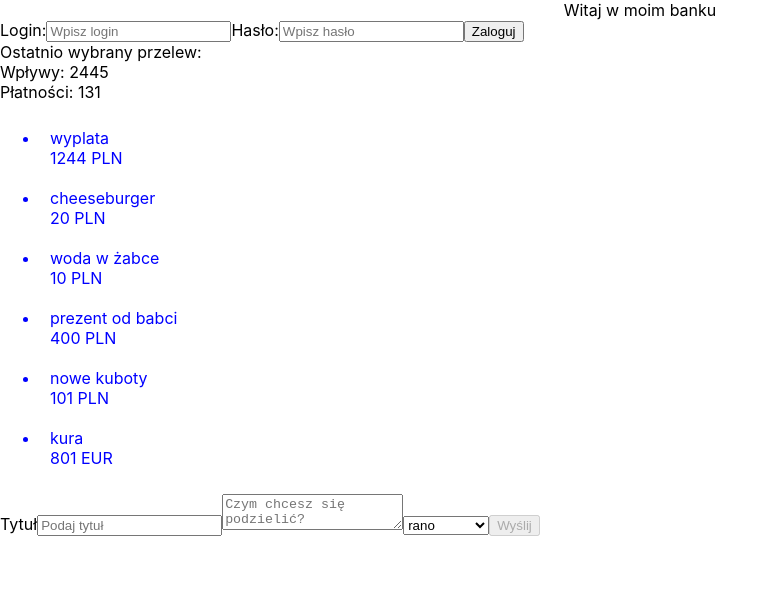
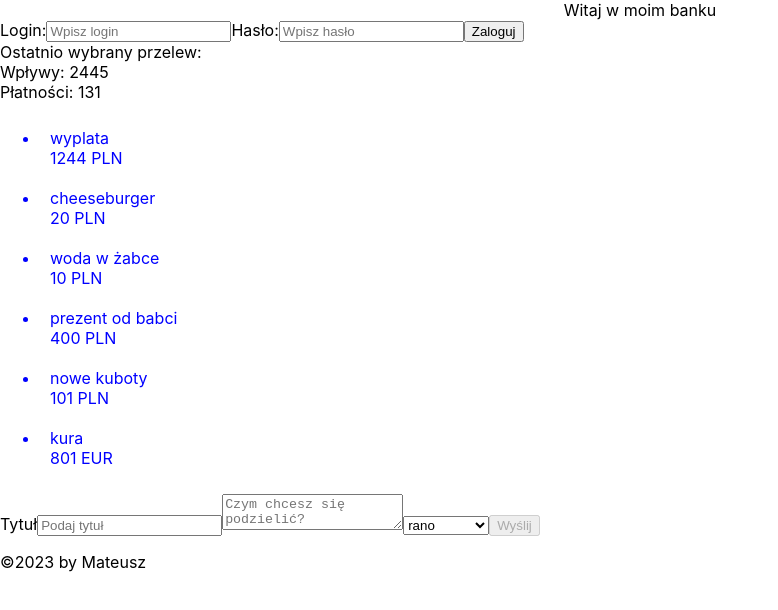
Before and after one commit to matwjablonski/rossmann-react-2, a React (Create React App) app in the folder apps/bank-app-final/: page / in a window 1280 px wide. Shown: the top 610 px of the page, without its empty margins (0-778 px from the left). Built offline with nearby package versions, Linux system fonts and the light colour scheme.

Commit message:
memo + useEffect

```diff
--- a/apps/bank-app-final/src/App.tsx
+++ b/apps/bank-app-final/src/App.tsx
@@ -1,5 +1,6 @@
 import React, { useState } from 'react';
 import ContactForm from './components/ContactForm/ContactForm';
+import Footer from './components/Footer/Footer';
 import Header from './components/Header/Header';
 import LoginForm from './components/LoginForm/LoginForm';
 import Transfers from './components/Transfers/Transfers';
@@ -24,6 +25,7 @@ function App() {
       {!isAuthenticated && <LoginForm loginAction={handleLogin} />}
       <Transfers transfers={data.transfers}/>
       <ContactForm />
+      <Footer />
     </main>
   );
 }
--- a/apps/bank-app-final/src/components/AccountSummary/AccountSummary.tsx
+++ b/apps/bank-app-final/src/components/AccountSummary/AccountSummary.tsx
@@ -1,5 +1,6 @@
 import { FC, useEffect } from 'react';
 import { Transfer } from '../../data';
+import { prepareWindowTitle } from '../../utils/prepareWindowTitle';
 
 interface AccountSummaryProps {
   incomeInTotal: number;
@@ -12,6 +13,12 @@ const AccountSummary: FC<AccountSummaryProps> = ({
   outcomeInTotal,
   currentTransfer,
 }) => {
+
+  useEffect(() => {
+    document.title = prepareWindowTitle(currentTransfer?.name || '');
+  }, [
+    currentTransfer?.name
+  ])
 
   return (
     <div>
--- a/apps/bank-app-final/src/components/ContactForm/ContactForm.tsx
+++ b/apps/bank-app-final/src/components/ContactForm/ContactForm.tsx
@@ -1,4 +1,4 @@
-import { ChangeEvent, SyntheticEvent, useRef, useState } from 'react'
+import { ChangeEvent, SyntheticEvent, useCallback, useRef, useState } from 'react'
 import Button from '../Button/Button';
 import FormField from '../FormField/FormField';
 
@@ -11,13 +11,11 @@ const ContactForm = () => {
 
   const areFormReady = formValues.message && formValues.time && formValues.topic;
 
-  const handleSubmit = (e: SyntheticEvent) => {
+  const handleSubmit = useCallback((e: SyntheticEvent) => {
     e.preventDefault();
 
-    console.log(formValues);
-
     alert('Wiadomość została wysłana.')
-  }
+  }, []);
 
   const handleChange = (e: ChangeEvent<HTMLInputElement | HTMLSelectElement | HTMLTextAreaElement>) => {
     const nameField = e.currentTarget.name;
--- /dev/null
+++ b/apps/bank-app-final/src/components/Footer/Footer.tsx
@@ -0,0 +1,17 @@
+import { useMemo, memo } from 'react';
+
+const Footer = memo(() => {
+  const year = useMemo(() => {
+    return new Date().getFullYear()
+  }, []);
+
+  return (
+    <footer>
+      <p>&copy;{year} by Mateusz</p>
+    </footer>
+  )
+})
+
+Footer.displayName = 'FooterMemo';
+
+export default Footer;
--- /dev/null
+++ b/apps/bank-app-final/src/utils/prepareWindowTitle.ts
@@ -0,0 +1,7 @@
+export const prepareWindowTitle = (title: string): string => {
+  const titleParts = document.title.split('::');
+
+  const lastPartOfTitle = titleParts[titleParts.length - 1];
+
+  return `${title} :: ${lastPartOfTitle}`;
+}
```
Also changed, not shown: 1 other file (tests, documents, lock files or other folders).
